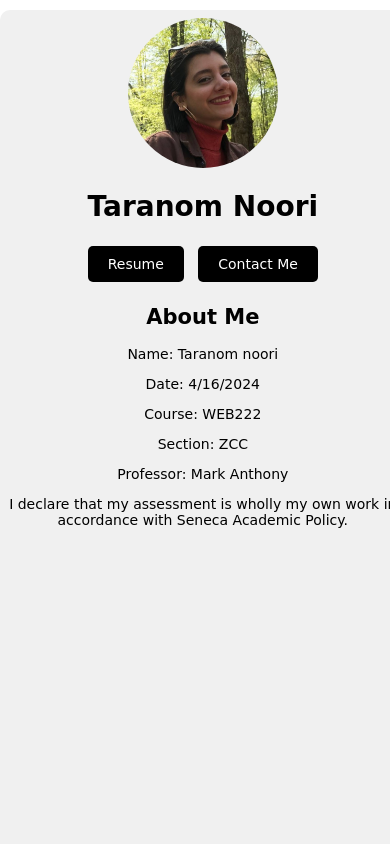
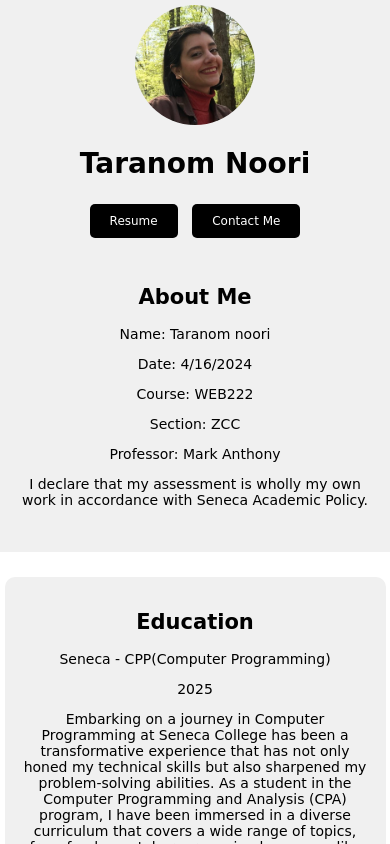
Before and after one commit to Taranomn/Taranom.githun.io, a website: page index.html in a window 390 px wide. Shown: the top 844 px of the page. Drawn offline with Linux system fonts and the light colour scheme; a web font is replaced by a local one.

Commit message:
updating

```diff
--- a/styles.css
+++ b/styles.css
@@ -150,3 +150,77 @@ nav a {
         margin: 10px 0;
     }
 }
+/* Base styles remain the same, adjustments are primarily in media queries below */
+
+@media (max-width: 1024px) {
+    header {
+        position: static;  /* Make the header flow with the document on smaller screens */
+        width: 100%;       /* Full width */
+        padding: 10px 0;   /* Reduced padding */
+        text-align: center;
+        margin-top: 0;     /* Remove margin-top */
+        border-radius: 0;  /* No border-radius for a cleaner look at the top */
+    }
+
+    .bod {
+        width: 100%;      /* Full width */
+        margin-left: 0;   /* Align to the edge */
+        padding: 10px 0;  /* Add padding for spacing */
+    }
+
+    nav a {
+        padding: 10px;    /* Larger tap area */
+    }
+
+    .button {
+        width: auto;      /* Allow buttons to fit content */
+    }
+}
+
+@media (max-width: 600px) {
+    body {
+        flex-direction: column; /* Stack elements vertically */
+        align-items: stretch;   /* Stretch to fill the width */
+    }
+
+    img {
+        width: 120px;  /* Slightly smaller image */
+        margin: 0 auto; /* Center image */
+    }
+
+    .contact, .education, .info {
+        padding: 15px; /* Adequate padding */
+        width: 90%;    /* Slightly less width for some margin */
+        margin: 10px auto; /* Center sections */
+    }
+
+    .contact input[type="text"],
+    .contact input[type="email"],
+    .contact input[type="number"],
+    .contact textarea {
+        padding: 12px; /* Larger padding for easier interaction */
+    }
+
+    .contact button {
+        padding: 12px 20px; /* Larger button for easier tapping */
+    }
+}
+
+@media (max-width: 400px) {
+    body {
+        font-size: 14px; /* Adjust base font size for small devices */
+    }
+
+    section, footer {
+        width: 100%; /* Full width to use space efficiently */
+        margin: 5px 0; /* Smaller margins */
+    }
+
+    header, .bod {
+        padding: 5px 0; /* Less padding in the header and bod */
+    }
+
+    .button, nav a {
+        font-size: 12px; /* Adjust font size for smaller screens */
+    }
+}
```
